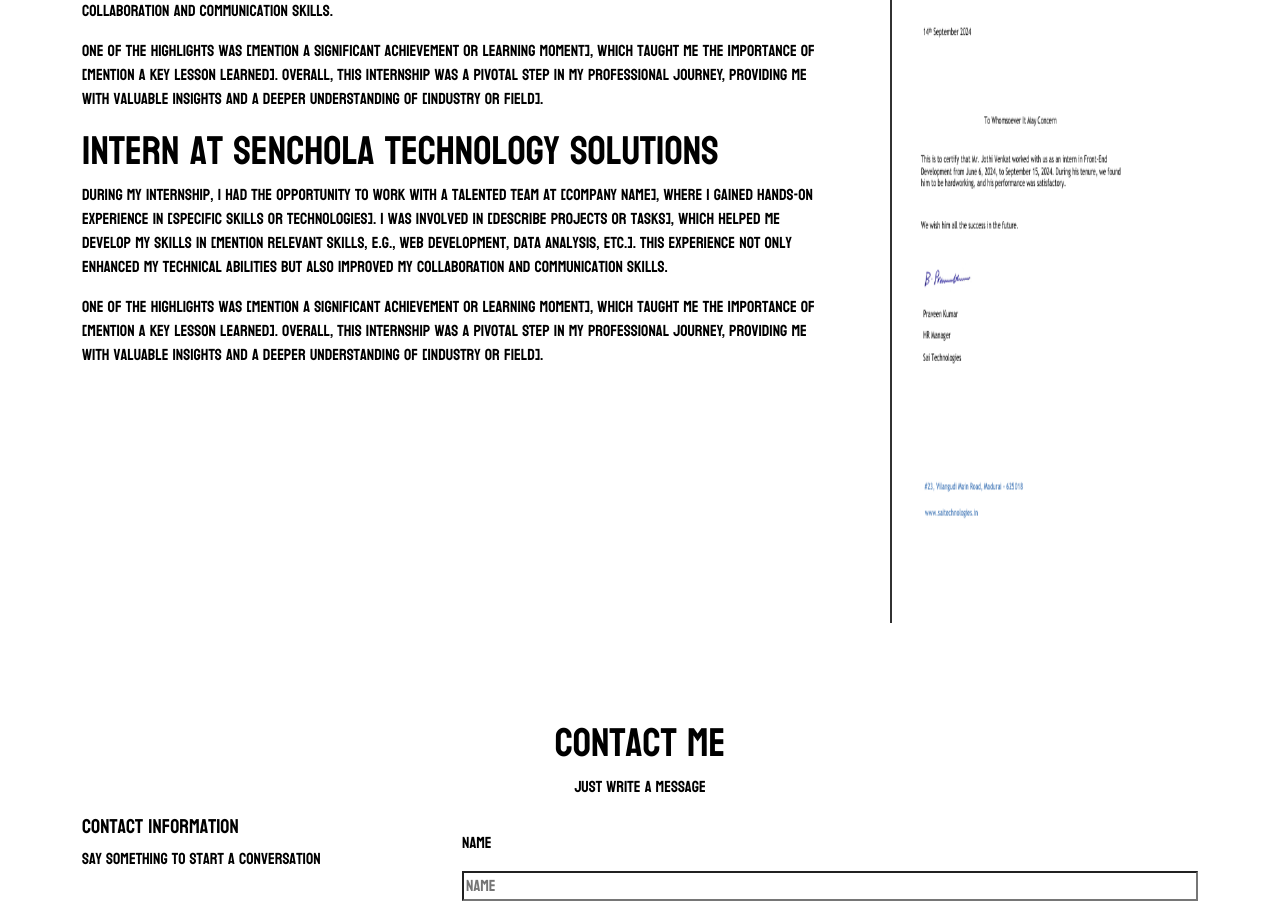
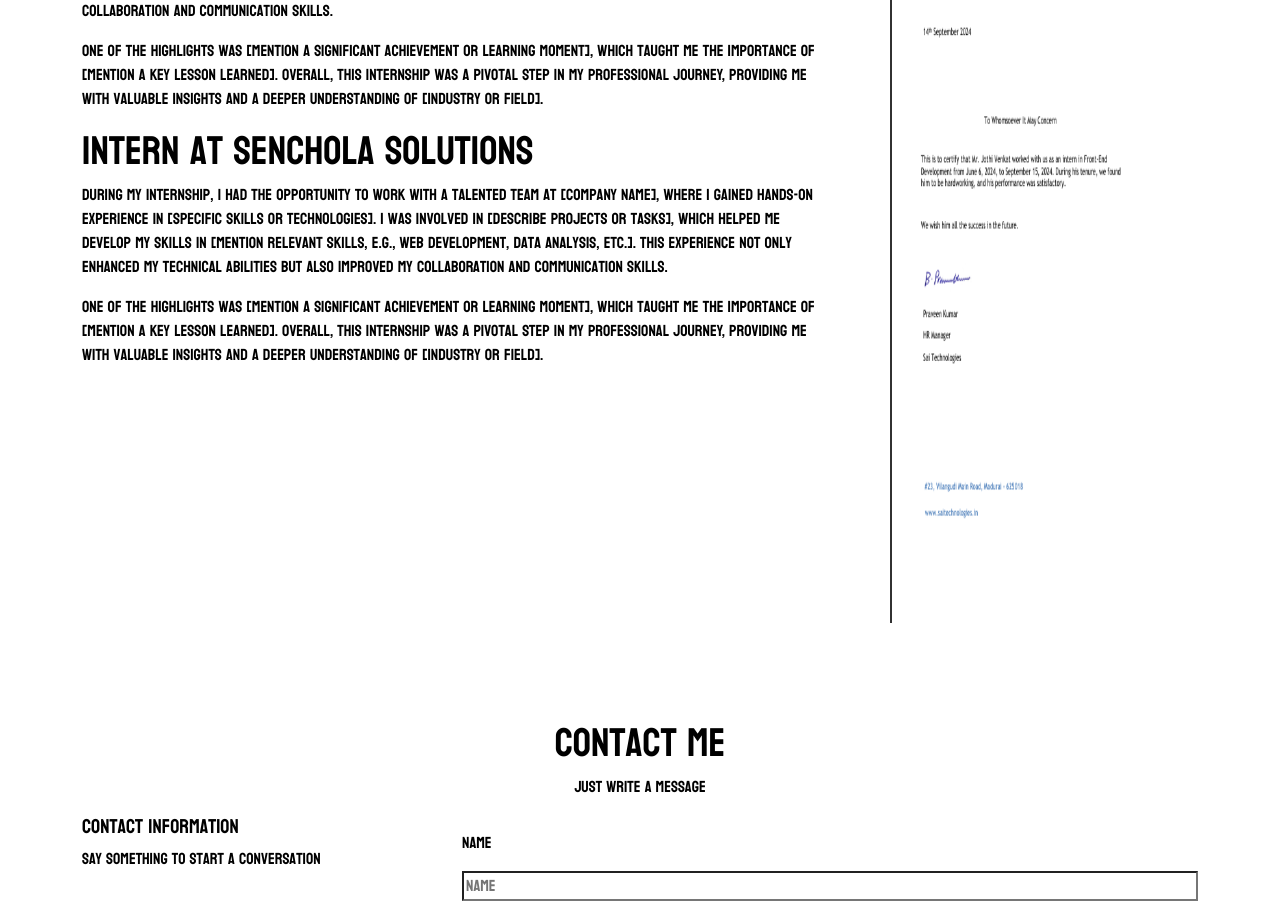
Before and after one commit to venkatProfessional/portfolio_venkat, a React (Vite) app: page / in a window 1280 px wide. Shown: the part 1420-2340 px from the top of the page. Built offline with nearby package versions, Linux system fonts and the light colour scheme.

Commit message:
jenkins test

```diff
--- a/src/components/Internship.jsx
+++ b/src/components/Internship.jsx
@@ -46,7 +46,7 @@
                 and a deeper understanding of [industry or field].
               </p>
 
-              <h1>Intern at senchola technology solutions</h1>
+              <h1>Intern at senchola  solutions</h1>
 
 
               <p>
```
